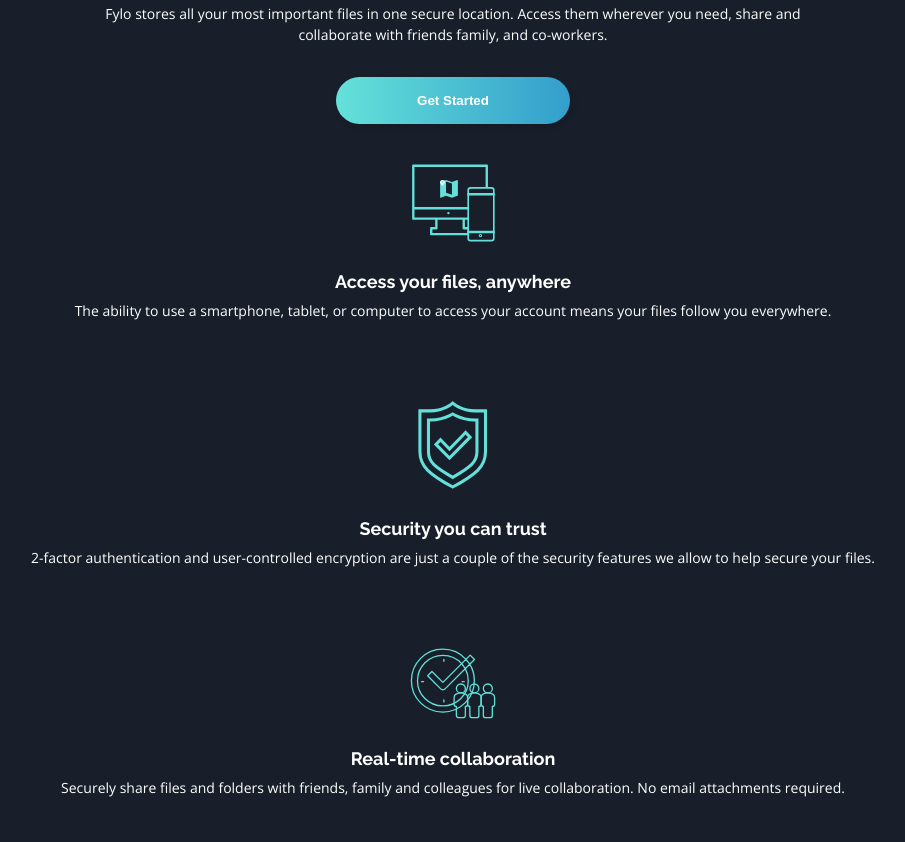
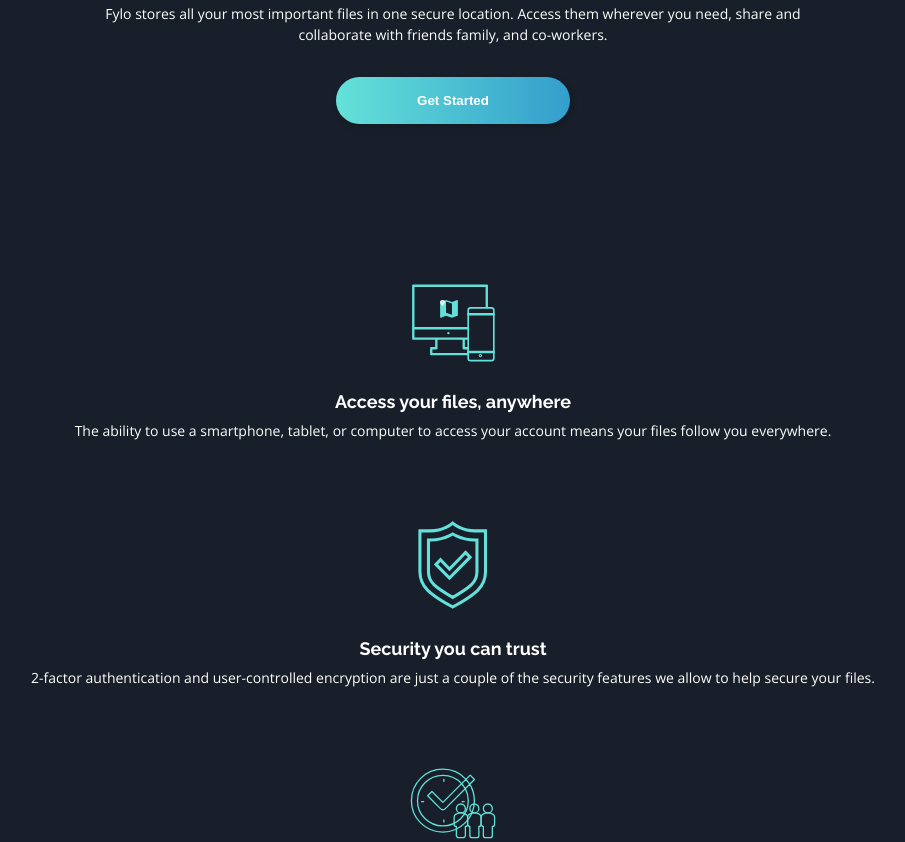
Before and after one commit to kevincanderson/fylo-dark-theme-landing-page-master, a plain HTML site: page index.html in a window 1280 px wide. Shown: the part 677-1519 px from the top of the page, without its empty margins (187-1092 px from the left). Drawn offline with nearby package versions, Linux system fonts and the light colour scheme.

```diff
--- a/css/styles.css
+++ b/css/styles.css
@@ -98,6 +98,7 @@
 
 .header-logo {
     align-self: middle;
+    width: auto;
 }
 
 .nav-list {
@@ -163,7 +164,7 @@
 
 .features {
     align-items:end;
-    margin: 0 auto;
+    margin: 7.5rem auto;
     max-width: 880px;
     text-align: center;
     width: 85%;
```
